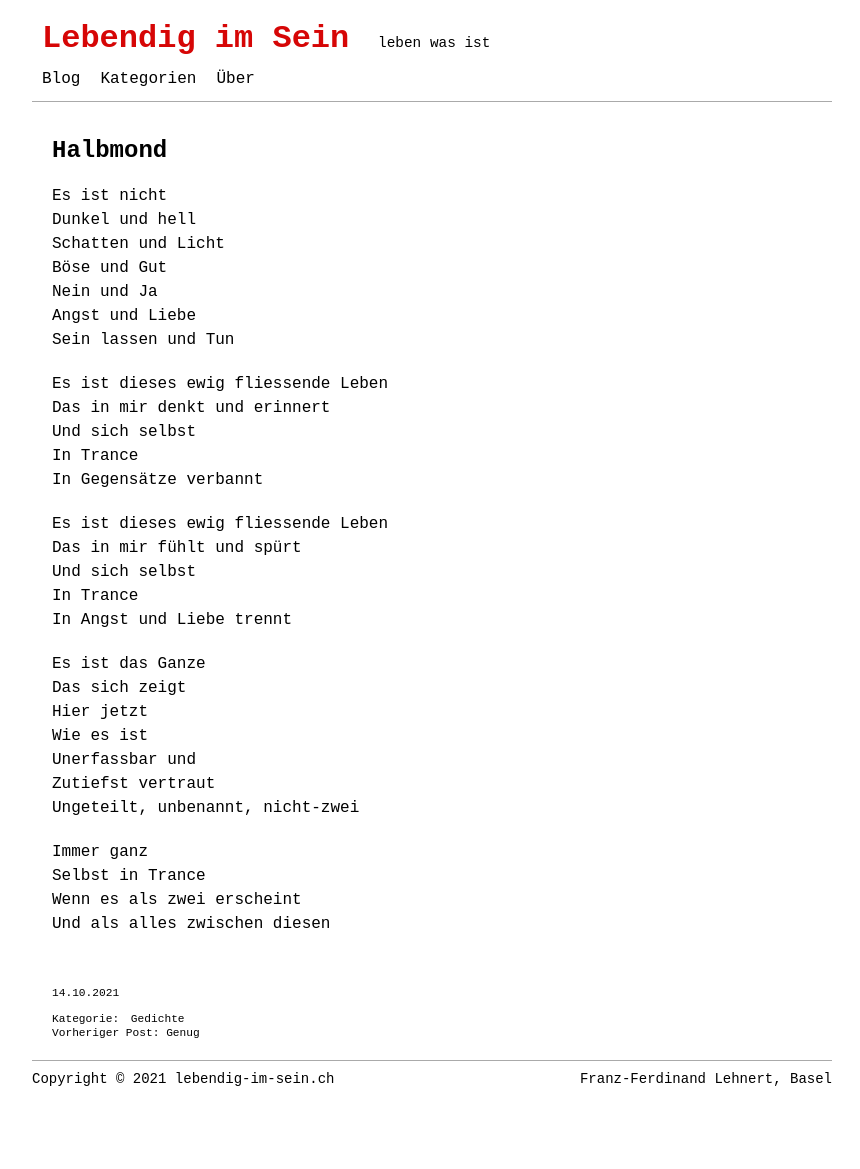
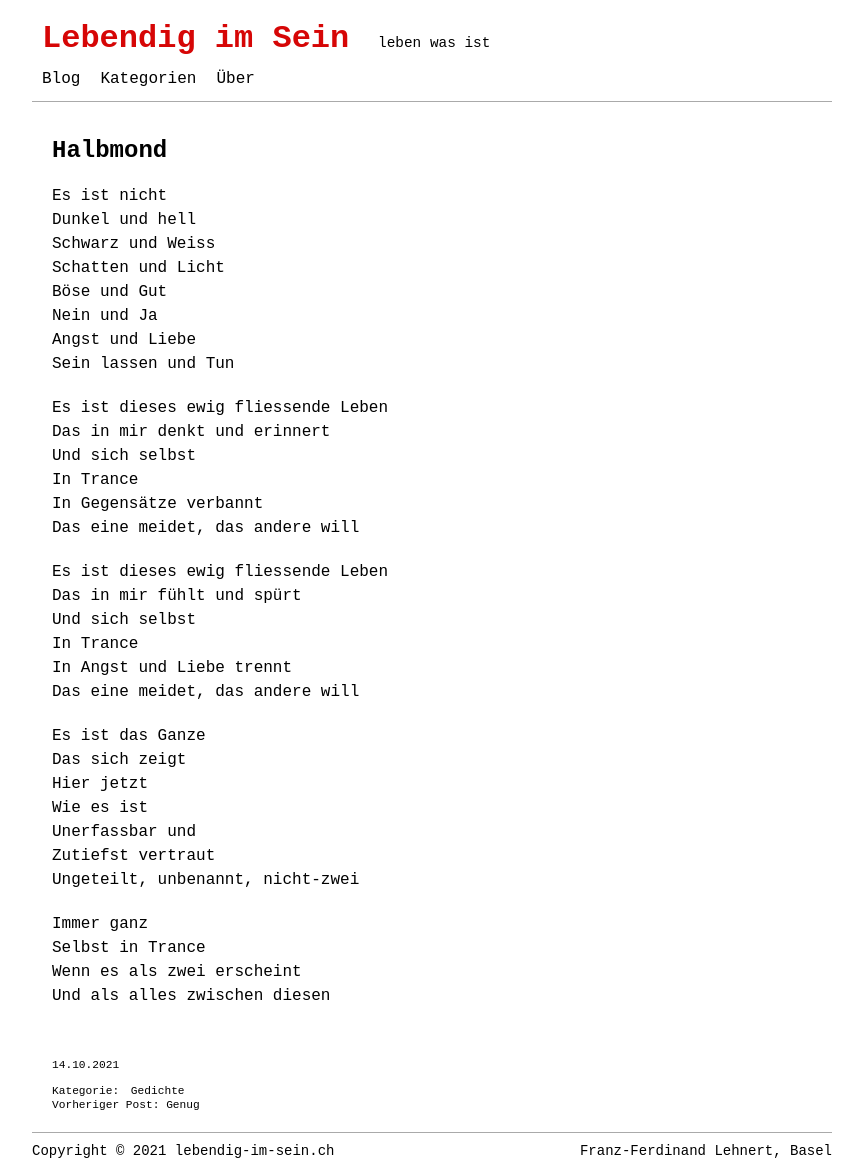
Before and after one commit to lebendigimsein/webpage, a Jekyll site: the page built from _posts/2021-10-14-halbmond.markdown, in a window 1280 px wide. Shown: the whole page, without its empty margins (208-1068 px from the left). Built offline with Jekyll 4.4.1, drawn with Linux system fonts in a browser that asks for light colours; before the commit the page ends 1097 px from its top, so only the background shows below that.

Commit message:
poem «Halbmond» changed IV

```diff
--- a/_posts/2021-10-14-halbmond.markdown
+++ b/_posts/2021-10-14-halbmond.markdown
@@ -9,6 +9,7 @@ tags: []
 
 Es ist nicht
 Dunkel und hell
+Schwarz und Weiss
 Schatten und Licht
 Böse und Gut
 Nein und Ja
@@ -20,12 +21,14 @@ Das in mir denkt und erinnert
 Und sich selbst
 In Trance
 In Gegensätze verbannt
+Das eine meidet, das andere will
 
 Es ist dieses ewig fliessende Leben
 Das in mir fühlt und spürt
 Und sich selbst
 In Trance
 In Angst und Liebe trennt
+Das eine meidet, das andere will
 
 Es ist das Ganze
 Das sich zeigt
```
